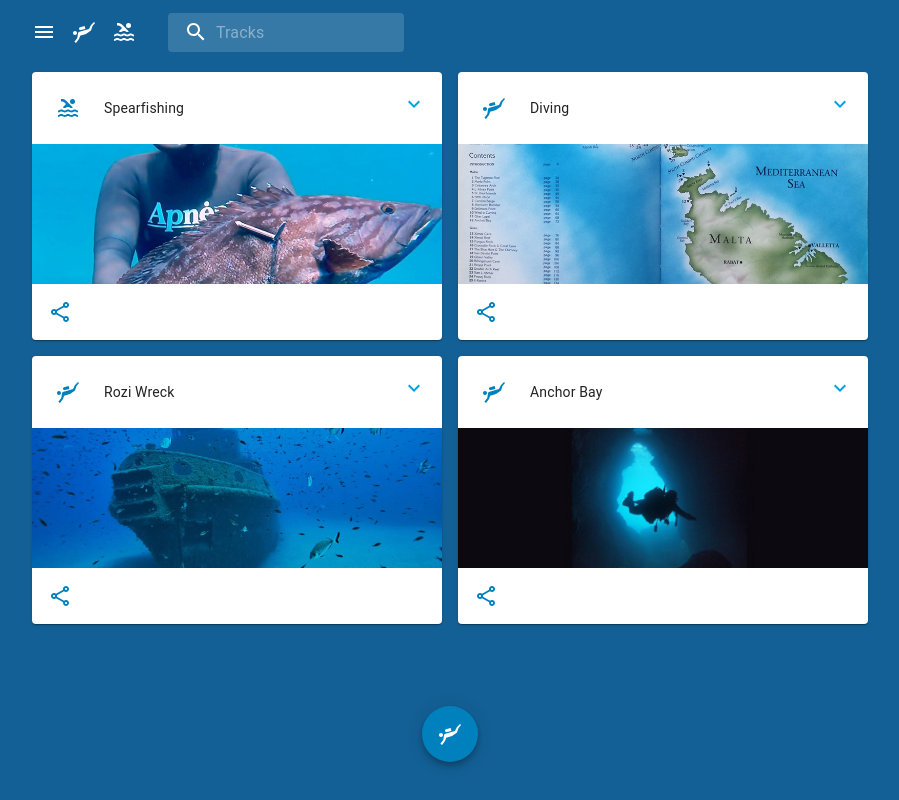
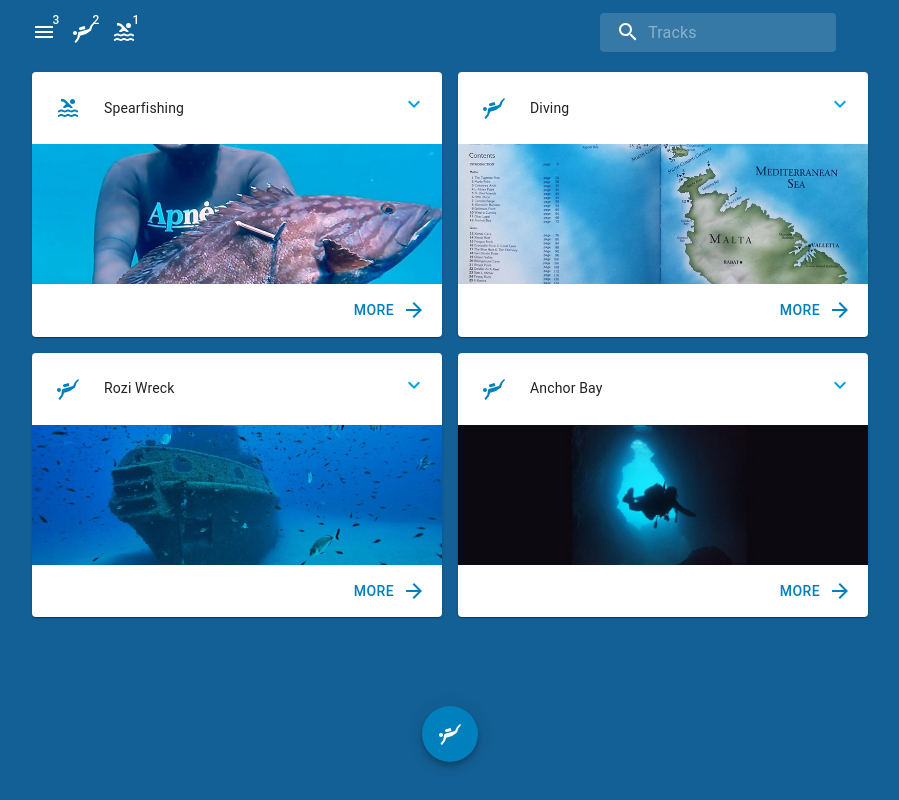
Before and after one commit to goldlabel-apps/gpx-react, a React (Create React App) app: page / in a window 1280 px wide. Shown: the whole page, without its empty margins (190-1089 px from the left). Built offline with nearby package versions, Linux system fonts and the light colour scheme; no server answers.

Commit message:
release 2.3.4

```diff
--- a/package.json
+++ b/package.json
@@ -1,7 +1,7 @@
 {
   "name": "gpx-react",
   "description": "View, Edit & Share Geodata using React & Material UI",
-  "version": "2.3.3",
+  "version": "2.3.4",
   "scripts": {
     "start": "react-scripts start",
     "build": "react-scripts build",
--- a/src/features/GPXReact/GPXReact.tsx
+++ b/src/features/GPXReact/GPXReact.tsx
@@ -42,7 +42,7 @@ export default function GPXReact() {
               return (<Grid
                         key={`track_${i}`}
                         item xs={12} sm={6}>
-                        <Track track={item.value}/>
+                        <Track track={item.value} setMode={"list"}/>
                       </Grid>)
             })}
             </React.Fragment>}
--- a/src/features/GPXReact/components/Topbar.tsx
+++ b/src/features/GPXReact/components/Topbar.tsx
@@ -11,7 +11,7 @@ import {
 } from "@mui/material"
 import {
   MenuItems,
-  GPXIcon,
+  // GPXIcon,
 } from "../../GPXReact";
 import {
   Icon,
@@ -109,19 +109,21 @@ export default function Topbar() {
               onClick={handleMenuOpen}
               color="inherit"
             >
-              <Badge badgeContent={0} color="secondary">
+              <Badge badgeContent={3}>
                 <Icon icon="menu"/>
               </Badge>
             </IconButton>
 
             <IconButton
-              aria-label="user"
+              aria-label="diving"
               aria-controls={menuId}
               aria-haspopup="true"
-              onClick={()=>{}}
+              onClick={()=>{
+                window.open("/diving", "_self");
+              }}
               color="inherit"
             >
-              <Badge badgeContent={0} color="secondary">
+              <Badge badgeContent={2}>
                 <Icon icon="dive" />
               </Badge>
             </IconButton>
@@ -130,17 +132,19 @@ export default function Topbar() {
               aria-label="user"
               aria-controls={menuId}
               aria-haspopup="true"
-              onClick={()=>{}}
+              onClick={()=>{
+                window.open("/spearfishing", "_self");
+              }}
               color="inherit"
             >
-              <Badge badgeContent={0} color="secondary">
+              <Badge badgeContent={1}>
                 <Icon icon="spearo" />
               </Badge>
             </IconButton>
 
 
           </Box>
-
+          <Box sx={{flexGrow:1}}/>
           <Search>
             <SearchIconWrapper>
               <Icon icon="search" />
--- a/src/features/GPXReact/components/Track.tsx
+++ b/src/features/GPXReact/components/Track.tsx
@@ -7,6 +7,7 @@ import { styled } from '@mui/material/styles';
 import IconButton, { IconButtonProps } from '@mui/material/IconButton';
 import {
   Box,
+  Button,
   Card,
   CardActions,
   CardHeader,
@@ -106,14 +107,17 @@ export default function Track(props:any) {
         </Collapse>
 
         <CardActions>
-          <IconButton
+          <Box sx={{flexGrow:1}}/>
+          <Button
             color="primary"
+            variant="text"
             onClick={(e) => {
               e.preventDefault();
-              // dispatch(share(track));
+              dispatch(navigateTo(track));
             }}>
-            <Icon icon="share" />
-          </IconButton>
+            <span style={{ marginLeft: 8, marginRight: 8,}}>More</span>
+            <Icon icon="right" />
+          </Button>
         </CardActions>
 
       </Card>
--- a/src/features/GPXReact/components/TrackTypes/GPXMap.tsx
+++ b/src/features/GPXReact/components/TrackTypes/GPXMap.tsx
@@ -66,7 +66,7 @@ export default function GPXMap(props:any) {
                       window.open("/", "_self");
                     }}
                   >
-                    <Icon icon={"home"} color="primary" />
+                    <Icon icon={"left"} color="primary" />
                   </IconButton> : null }
 
                   <IconButton
@@ -78,6 +78,7 @@ export default function GPXMap(props:any) {
                     <Icon icon={icon} color="primary" />
                   </IconButton>
                 </React.Fragment>}
+
           action={ mode !== "single" ? <React.Fragment>
                     <ExpandMore
                       expand={expanded}
@@ -111,14 +112,7 @@ export default function GPXMap(props:any) {
             </Typography>
           </CardContent>
           <CardActions>
-            <IconButton
-              color="primary"
-              onClick={(e) => {
-                e.preventDefault();
-                // dispatch(share(track));
-              }}>
-              <Icon icon="share" />
-            </IconButton>
+
           </CardActions>
       </Card>
     </Box>
--- a/src/features/GPXReact/gpxData.ts
+++ b/src/features/GPXReact/gpxData.ts
@@ -12,7 +12,7 @@ const gpxData = {
         icon: "spearo",
         embed:"",
         image: "/jpg/Spearfishing/Spearfishing_800.jpg",
-        body: "Maltese Islands Diving Guide publishished in paperback in 1997 by Ned Middleton",
+        body: "",
         links: [
           {
             label: "Google Map",
```
Also changed, not shown: 1 other file (tests, documents, lock files or other folders).
